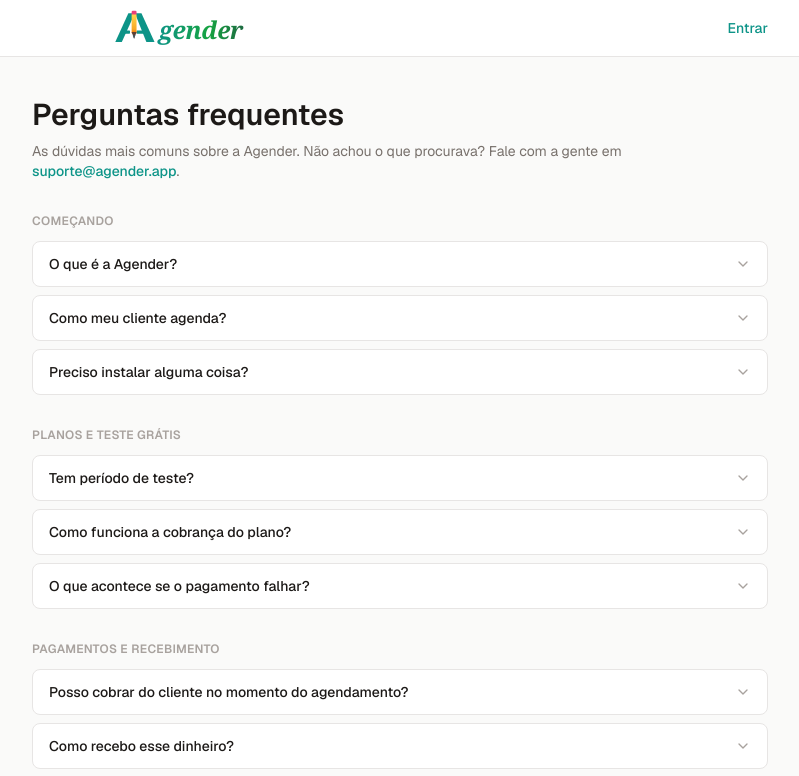
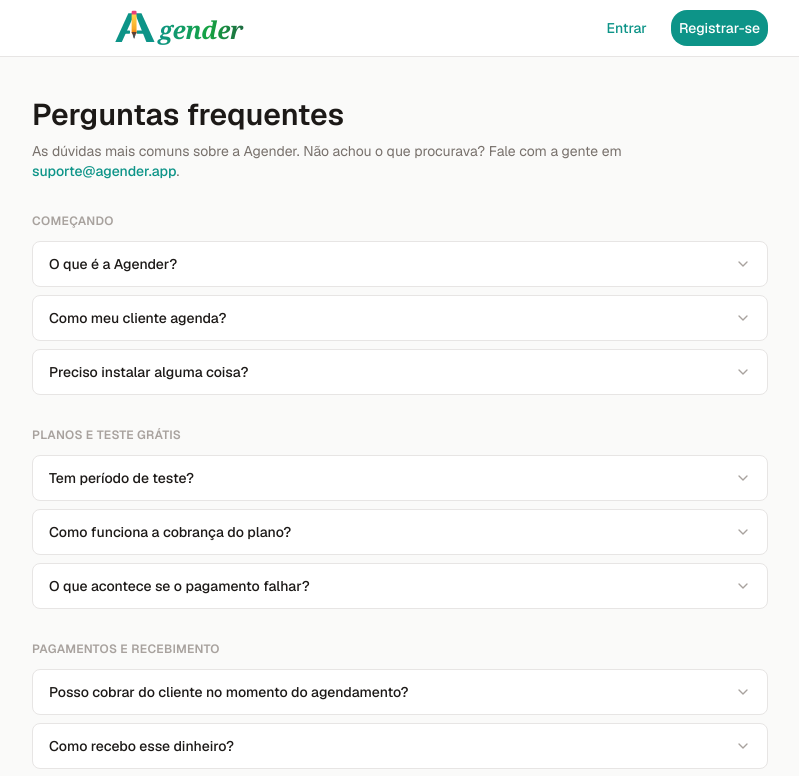
Before and after one commit to MatheusCarm0/agender, a Next.js app in the folder apps/web/: page /faq in a window 1280 px wide. Shown: the top 776 px of the page, without its empty margins (240-1039 px from the left). Built offline with nearby package versions, Linux system fonts and the light colour scheme; no server answers; a web font is replaced by a local one.

Commit message:
feat: add register button to faq header

```diff
--- a/apps/web/src/app/faq/page.tsx
+++ b/apps/web/src/app/faq/page.tsx
@@ -127,14 +127,22 @@ export default function FaqPage() {
       <header className="border-b border-border-default bg-surface-card">
         <div className="max-w-3xl mx-auto px-4 h-14 flex items-center justify-between">
           <Link href="/" aria-label="Agender">
-            <AgenderLogo size="md" />
+            <AgenderLogo />
           </Link>
+          <div className='flex items-center gap-6'>
             <Link
               href="/login"
               className="text-sm text-primary-default hover:text-primary-hover font-medium"
             >
               Entrar
             </Link>
+            <Link
+              href="/register"
+              className="text-sm text-white hover:bg-primary-active font-medium bg-primary-default p-2 rounded-2xl"
+            >
+              Registrar-se
+            </Link>
+          </div>
         </div>
       </header>
 
```
Lines whose indentation alone changed are shown as unchanged.
